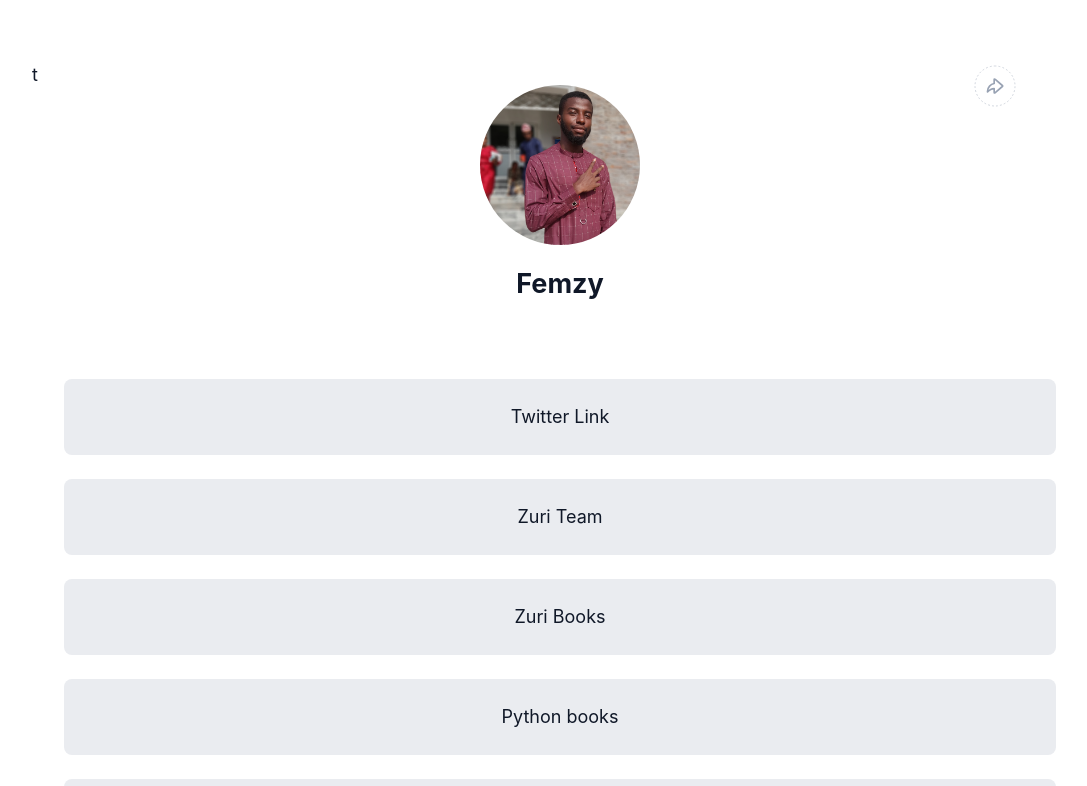
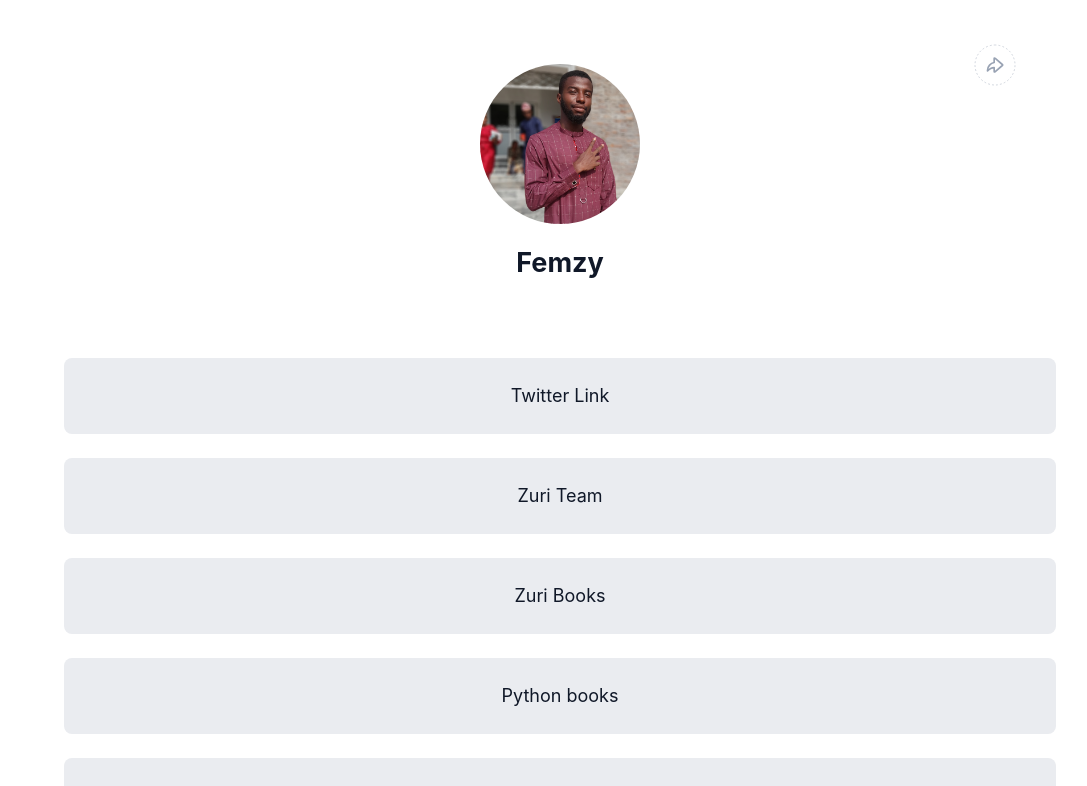
Before and after one commit to fauzurraheem/hngi9-first-project, a React (Create React App) app: page / in a window 1280 px wide. Shown: the top 786 px of the page, without its empty margins (80-1167 px from the left). Built offline with nearby package versions, Linux system fonts and the light colour scheme.

Commit message:
corected th text on the header

```diff
--- a/src/App.js
+++ b/src/App.js
@@ -12,7 +12,7 @@ import falz from './assets/falz.jpg'
 function App() {
   return (
     <div >
-      <section className='topContainer'>t
+      <section className='topContainer'>
         <div className='topHeader'>
           <div className='tHeader'>
             <div className='tHeadimg'>
```
